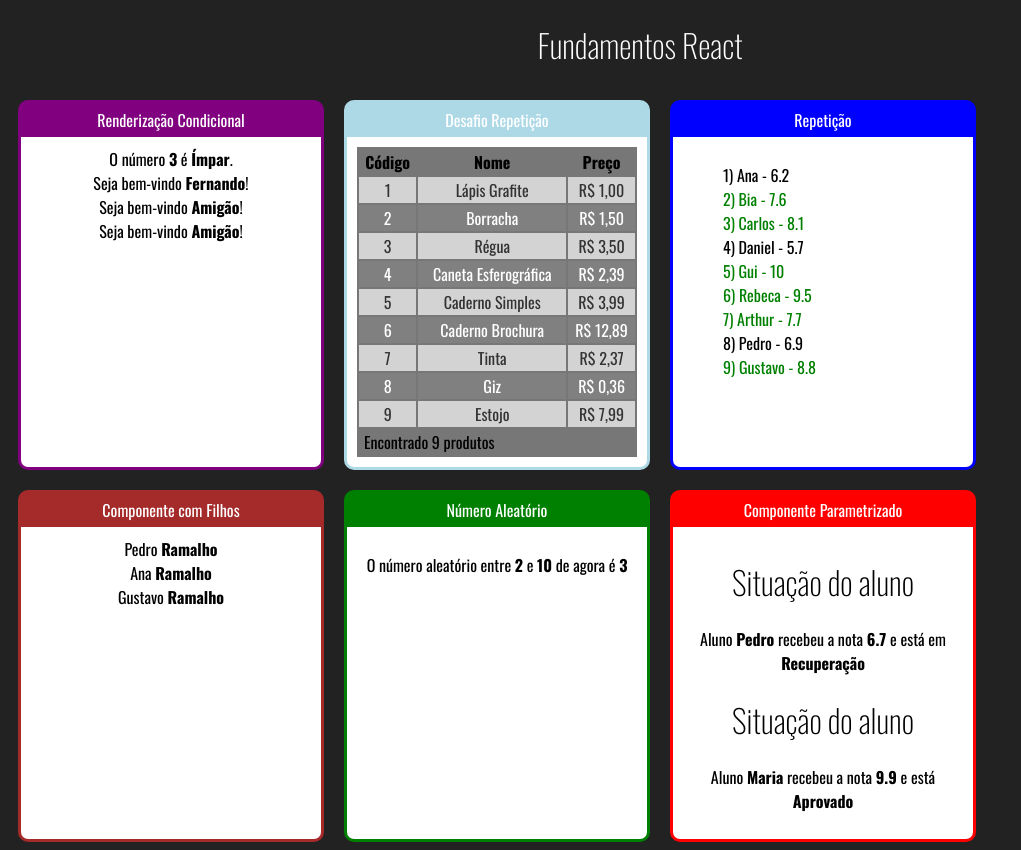
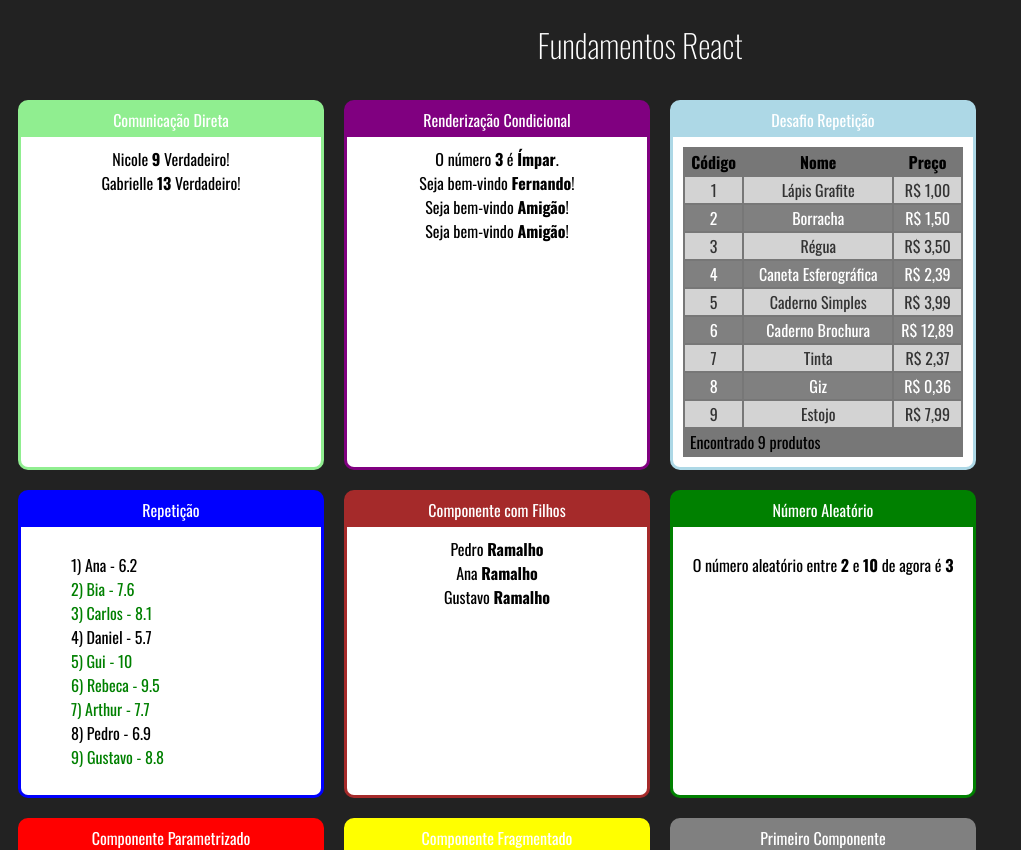
Before and after one commit to ricardojrm/react-redux.udemy, a React (Create React App) app in the folder fundamentos-react/: page / in a window 1280 px wide. Shown: the top 850 px of the page, without its empty margins (0-1021 px from the left). Built offline with nearby package versions, Linux system fonts and the light colour scheme.

Commit message:
Aula 33: Comunicação Direta

```diff
--- a/fundamentos-react/src/App.jsx
+++ b/fundamentos-react/src/App.jsx
@@ -11,6 +11,7 @@ import ListaAlunos from './components/repeticao/ListaAlunos';
 import Produtos from './components/repeticao/TabelaProduto';
 import ParOuImpar from './components/condicional/ParOuImpar';
 import UsuarioInfo from './components/condicional/UsuarioInfo';
+import DiretaPai from './components/comunicacao/DiretaPai';
 
 export default function App( props )
 {
@@ -18,6 +19,9 @@ export default function App( props )
         <div id="app">
             <h1>Fundamentos React</h1>
             <div id="cards">
+                <UICard titulo="Comunicação Direta" color="lightgreen">
+                    <DiretaPai />
+                </UICard>
                 <UICard titulo="Renderização Condicional" color="purple">
                     <ParOuImpar numero={3} />
                     <UsuarioInfo usuario={{nome: "Fernando"}}/>
--- /dev/null
+++ b/fundamentos-react/src/components/comunicacao/DiretaFilho.jsx
@@ -0,0 +1,12 @@
+import React from 'react';
+
+export default function DiretaFilho( {nome, idade, nerd} )
+{
+    return (
+        <div>
+            <span>{nome}</span>&nbsp;
+            <span><strong>{idade}</strong></span>&nbsp;
+            <span>{nerd ? "Verdadeiro" : "Falso"}!</span>
+        </div>
+    );
+}
--- /dev/null
+++ b/fundamentos-react/src/components/comunicacao/DiretaPai.jsx
@@ -0,0 +1,12 @@
+import React from 'react';
+import DiretaFilho from './DiretaFilho';
+
+export default function DiretaPai( {nome, idade, nerd} )
+{
+    return (
+        <React.Fragment>
+            <DiretaFilho nome="Nicole" idade={9} nerd={true} />
+            <DiretaFilho nome="Gabrielle" idade={13} nerd={true} />
+        </React.Fragment>
+    );
+}
```
